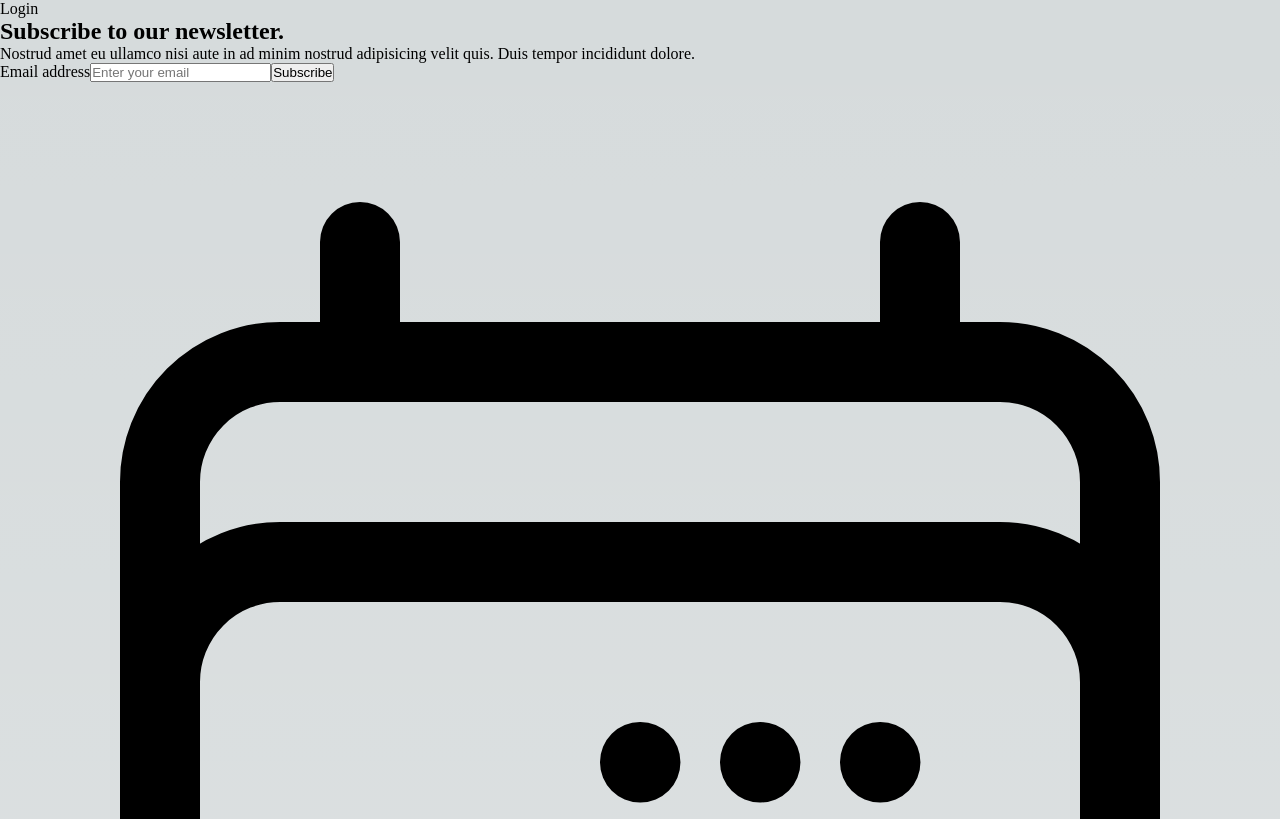
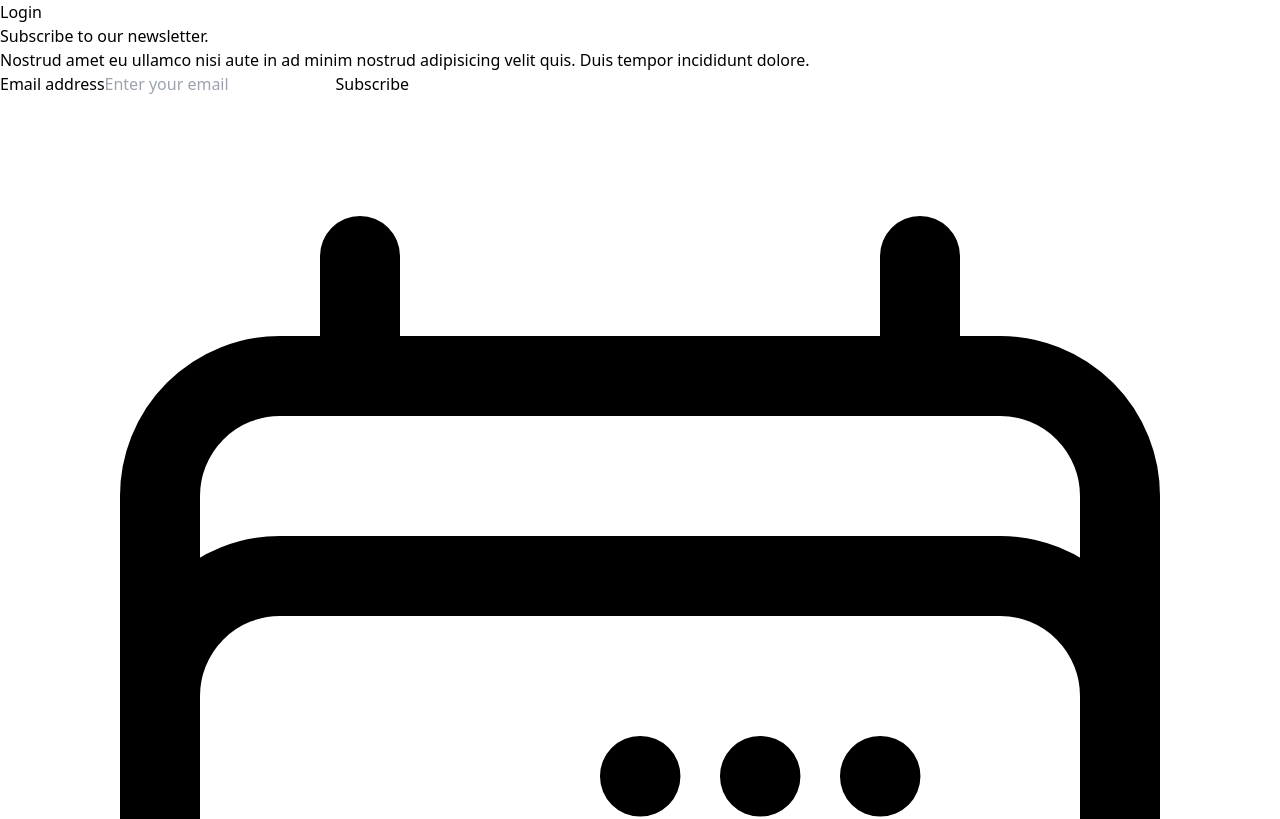
Before and after one commit to mehrdadshirvan/next-js-dashboard, a Next.js app: page /share/footer in a window 1280 px wide. Shown: the top 819 px of the page. Built offline with nearby package versions, Linux system fonts and the light colour scheme.

Commit message:
add tailwind css

```diff
--- a/package.json
+++ b/package.json
@@ -22,6 +22,8 @@
     "typescript": "4.9.5"
   },
   "devDependencies": {
+    "autoprefixer": "^10.4.13",
+    "postcss": "^8.4.21",
     "tailwindcss": "^3.2.7"
   }
 }
--- a/styles/globals.css
+++ b/styles/globals.css
@@ -1,107 +1,112 @@
-:root {
-  --max-width: 1100px;
-  --border-radius: 12px;
-  --font-mono: ui-monospace, Menlo, Monaco, 'Cascadia Mono', 'Segoe UI Mono',
-    'Roboto Mono', 'Oxygen Mono', 'Ubuntu Monospace', 'Source Code Pro',
-    'Fira Mono', 'Droid Sans Mono', 'Courier New', monospace;
+@tailwind base;
+@tailwind components;
+@tailwind utilities;
+@tailwind themeplate;
 
-  --foreground-rgb: 0, 0, 0;
-  --background-start-rgb: 214, 219, 220;
-  --background-end-rgb: 255, 255, 255;
+/*:root {*/
+/*  --max-width: 1100px;*/
+/*  --border-radius: 12px;*/
+/*  --font-mono: ui-monospace, Menlo, Monaco, 'Cascadia Mono', 'Segoe UI Mono',*/
+/*    'Roboto Mono', 'Oxygen Mono', 'Ubuntu Monospace', 'Source Code Pro',*/
+/*    'Fira Mono', 'Droid Sans Mono', 'Courier New', monospace;*/
 
-  --primary-glow: conic-gradient(
-    from 180deg at 50% 50%,
-    #16abff33 0deg,
-    #0885ff33 55deg,
-    #54d6ff33 120deg,
-    #0071ff33 160deg,
-    transparent 360deg
-  );
-  --secondary-glow: radial-gradient(
-    rgba(255, 255, 255, 1),
-    rgba(255, 255, 255, 0)
-  );
+/*  --foreground-rgb: 0, 0, 0;*/
+/*  --background-start-rgb: 214, 219, 220;*/
+/*  --background-end-rgb: 255, 255, 255;*/
 
-  --tile-start-rgb: 239, 245, 249;
-  --tile-end-rgb: 228, 232, 233;
-  --tile-border: conic-gradient(
-    #00000080,
-    #00000040,
-    #00000030,
-    #00000020,
-    #00000010,
-    #00000010,
-    #00000080
-  );
+/*  --primary-glow: conic-gradient(*/
+/*    from 180deg at 50% 50%,*/
+/*    #16abff33 0deg,*/
+/*    #0885ff33 55deg,*/
+/*    #54d6ff33 120deg,*/
+/*    #0071ff33 160deg,*/
+/*    transparent 360deg*/
+/*  );*/
+/*  --secondary-glow: radial-gradient(*/
+/*    rgba(255, 255, 255, 1),*/
+/*    rgba(255, 255, 255, 0)*/
+/*  );*/
 
-  --callout-rgb: 238, 240, 241;
-  --callout-border-rgb: 172, 175, 176;
-  --card-rgb: 180, 185, 188;
-  --card-border-rgb: 131, 134, 135;
-}
+/*  --tile-start-rgb: 239, 245, 249;*/
+/*  --tile-end-rgb: 228, 232, 233;*/
+/*  --tile-border: conic-gradient(*/
+/*    #00000080,*/
+/*    #00000040,*/
+/*    #00000030,*/
+/*    #00000020,*/
+/*    #00000010,*/
+/*    #00000010,*/
+/*    #00000080*/
+/*  );*/
 
-@media (prefers-color-scheme: dark) {
-  :root {
-    --foreground-rgb: 255, 255, 255;
-    --background-start-rgb: 0, 0, 0;
-    --background-end-rgb: 0, 0, 0;
+/*  --callout-rgb: 238, 240, 241;*/
+/*  --callout-border-rgb: 172, 175, 176;*/
+/*  --card-rgb: 180, 185, 188;*/
+/*  --card-border-rgb: 131, 134, 135;*/
+/*}*/
 
-    --primary-glow: radial-gradient(rgba(1, 65, 255, 0.4), rgba(1, 65, 255, 0));
-    --secondary-glow: linear-gradient(
-      to bottom right,
-      rgba(1, 65, 255, 0),
-      rgba(1, 65, 255, 0),
-      rgba(1, 65, 255, 0.3)
-    );
+/*@media (prefers-color-scheme: dark) {*/
+/*  :root {*/
+/*    --foreground-rgb: 255, 255, 255;*/
+/*    --background-start-rgb: 0, 0, 0;*/
+/*    --background-end-rgb: 0, 0, 0;*/
 
-    --tile-start-rgb: 2, 13, 46;
-    --tile-end-rgb: 2, 5, 19;
-    --tile-border: conic-gradient(
-      #ffffff80,
-      #ffffff40,
-      #ffffff30,
-      #ffffff20,
-      #ffffff10,
-      #ffffff10,
-      #ffffff80
-    );
+/*    --primary-glow: radial-gradient(rgba(1, 65, 255, 0.4), rgba(1, 65, 255, 0));*/
+/*    --secondary-glow: linear-gradient(*/
+/*      to bottom right,*/
+/*      rgba(1, 65, 255, 0),*/
+/*      rgba(1, 65, 255, 0),*/
+/*      rgba(1, 65, 255, 0.3)*/
+/*    );*/
 
-    --callout-rgb: 20, 20, 20;
-    --callout-border-rgb: 108, 108, 108;
-    --card-rgb: 100, 100, 100;
-    --card-border-rgb: 200, 200, 200;
-  }
-}
+/*    --tile-start-rgb: 2, 13, 46;*/
+/*    --tile-end-rgb: 2, 5, 19;*/
+/*    --tile-border: conic-gradient(*/
+/*      #ffffff80,*/
+/*      #ffffff40,*/
+/*      #ffffff30,*/
+/*      #ffffff20,*/
+/*      #ffffff10,*/
+/*      #ffffff10,*/
+/*      #ffffff80*/
+/*    );*/
 
-* {
-  box-sizing: border-box;
-  padding: 0;
-  margin: 0;
-}
+/*    --callout-rgb: 20, 20, 20;*/
+/*    --callout-border-rgb: 108, 108, 108;*/
+/*    --card-rgb: 100, 100, 100;*/
+/*    --card-border-rgb: 200, 200, 200;*/
+/*  }*/
+/*}*/
 
-html,
-body {
-  max-width: 100vw;
-  overflow-x: hidden;
-}
+/** {*/
+/*  box-sizing: border-box;*/
+/*  padding: 0;*/
+/*  margin: 0;*/
+/*}*/
 
-body {
-  color: rgb(var(--foreground-rgb));
-  background: linear-gradient(
-      to bottom,
-      transparent,
-      rgb(var(--background-end-rgb))
-    )
-    rgb(var(--background-start-rgb));
-}
+/*html,*/
+/*body {*/
+/*  max-width: 100vw;*/
+/*  overflow-x: hidden;*/
+/*}*/
 
-a {
-  color: inherit;
-  text-decoration: none;
-}
+/*body {*/
+/*  color: rgb(var(--foreground-rgb));*/
+/*  background: linear-gradient(*/
+/*      to bottom,*/
+/*      transparent,*/
+/*      rgb(var(--background-end-rgb))*/
+/*    )*/
+/*    rgb(var(--background-start-rgb));*/
+/*}*/
 
-@media (prefers-color-scheme: dark) {
-  html {
-    color-scheme: dark;
-  }
-}
+/*a {*/
+/*  color: inherit;*/
+/*  text-decoration: none;*/
+/*}*/
+
+/*@media (prefers-color-scheme: dark) {*/
+/*  html {*/
+/*    color-scheme: dark;*/
+/*  }*/
+/*}*/
```
Also changed, not shown: 1 other file (tests, documents, lock files or other folders).
